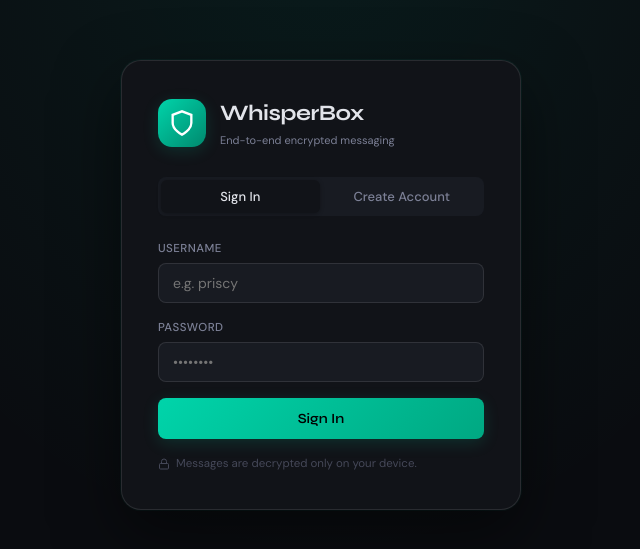
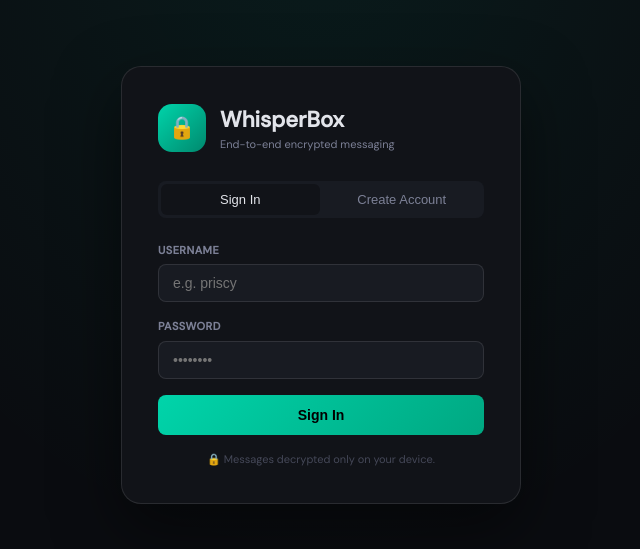
Before and after one commit to PriscyAmore/whisperbox, a React (Vite) app: page /#/auth in a window 1280 px wide. Shown: the part 115-664 px from the top of the page, without its empty margins (319-959 px from the left). Built offline with nearby package versions, Linux system fonts and the light colour scheme.

Commit message:
Enhance AuthPage UI and error handling
Refactor AuthPage layout and styles for improved UI.

```diff
--- a/src/pages/AuthPage.jsx
+++ b/src/pages/AuthPage.jsx
@@ -16,7 +16,6 @@ export default function AuthPage() {
     e.preventDefault();
     setError("");
     setLoading(true);
-
     try {
       if (mode === "register") {
         setStatus("Generating encryption keys…");
@@ -33,7 +32,7 @@ export default function AuthPage() {
         const user = res.data.user || { username };
         const hasKeys = await hasKeyPair(username);
         if (!hasKeys) {
-          setError("No encryption keys found on this device. Please register again.");
+          setError("No keys found. Please register again on this device.");
           setLoading(false);
           setStatus("");
           return;
@@ -49,65 +48,48 @@ export default function AuthPage() {
   };
 
   return (
-    <div className="auth-page">
-      <div className="auth-card">
-        <div className="auth-logo">
-          <div className="logo-mark">
-            <svg width="28" height="28" viewBox="0 0 24 24" fill="none" stroke="currentColor" strokeWidth="2">
-              <path d="M12 22s8-4 8-10V5l-8-3-8 3v7c0 6 8 10 8 10z"/>
-            </svg>
+    <div style={{ display:"flex", alignItems:"center", justifyContent:"center", minHeight:"100vh", background:"radial-gradient(ellipse at 50% 0%, rgba(0,212,170,0.08) 0%, transparent 60%), #0a0c10", padding:"24px" }}>
+      <div style={{ width:"100%", maxWidth:"400px", background:"#111318", border:"1px solid rgba(255,255,255,0.1)", borderRadius:"20px", padding:"36px", boxShadow:"0 24px 64px rgba(0,0,0,0.5)" }}>
+
+        <div style={{ display:"flex", alignItems:"center", gap:"14px", marginBottom:"28px" }}>
+          <div style={{ width:"48px", height:"48px", borderRadius:"14px", background:"linear-gradient(135deg, #00d4aa, #00896e)", display:"flex", alignItems:"center", justifyContent:"center", flexShrink:0 }}>
+            <span style={{ fontSize:"22px" }}>🔒</span>
           </div>
           <div>
-            <h1>WhisperBox</h1>
-            <p className="auth-tagline">End-to-end encrypted messaging</p>
+            <h1 style={{ fontSize:"22px", fontWeight:700, color:"#e2e4ea", margin:0 }}>WhisperBox</h1>
+            <p style={{ fontSize:"11px", color:"#7c8096", margin:0 }}>End-to-end encrypted messaging</p>
           </div>
         </div>
 
-        <div className="auth-tabs">
-          <button className={mode === "login" ? "active" : ""} onClick={() => { setMode("login"); setError(""); }}>Sign In</button>
-          <button className={mode === "register" ? "active" : ""} onClick={() => { setMode("register"); setError(""); }}>Create Account</button>
+        <div style={{ display:"flex", background:"#181b22", borderRadius:"8px", padding:"3px", marginBottom:"24px", gap:"3px" }}>
+          <button onClick={() => { setMode("login"); setError(""); }} style={{ flex:1, padding:"8px", border:"none", borderRadius:"6px", background: mode==="login" ? "#111318" : "transparent", color: mode==="login" ? "#e2e4ea" : "#7c8096", cursor:"pointer", fontSize:"13px", fontWeight:500 }}>Sign In</button>
+          <button onClick={() => { setMode("register"); setError(""); }} style={{ flex:1, padding:"8px", border:"none", borderRadius:"6px", background: mode==="register" ? "#111318" : "transparent", color: mode==="register" ? "#e2e4ea" : "#7c8096", cursor:"pointer", fontSize:"13px", fontWeight:500 }}>Create Account</button>
         </div>
 
-        <form onSubmit={handleSubmit} className="auth-form">
-          <div className="field">
-            <label>Username</label>
-            <input
-              type="text"
-              value={username}
-              onChange={(e) => setUsername(e.target.value)}
-              placeholder="e.g. priscy"
-              required
-              autoComplete="username"
-              disabled={loading}
-            />
+        <form onSubmit={handleSubmit} style={{ display:"flex", flexDirection:"column", gap:"16px" }}>
+          <div style={{ display:"flex", flexDirection:"column", gap:"6px" }}>
+            <label style={{ fontSize:"11px", fontWeight:600, color:"#7c8096", textTransform:"uppercase", letterSpacing:"0.04em" }}>Username</label>
+            <input type="text" value={username} onChange={(e) => setUsername(e.target.value)} placeholder="e.g. priscy" required disabled={loading}
+              style={{ padding:"10px 14px", border:"1px solid rgba(255,255,255,0.1)", borderRadius:"8px", background:"#181b22", color:"#e2e4ea", fontSize:"14px", outline:"none" }} />
           </div>
-          <div className="field">
-            <label>Password</label>
-            <input
-              type="password"
-              value={password}
-              onChange={(e) => setPassword(e.target.value)}
-              placeholder="••••••••"
-              required
-              autoComplete={mode === "register" ? "new-password" : "current-password"}
-              disabled={loading}
-            />
+          <div style={{ display:"flex", flexDirection:"column", gap:"6px" }}>
+            <label style={{ fontSize:"11px", fontWeight:600, color:"#7c8096", textTransform:"uppercase", letterSpacing:"0.04em" }}>Password</label>
+            <input type="password" value={password} onChange={(e) => setPassword(e.target.value)} placeholder="••••••••" required disabled={loading}
+              style={{ padding:"10px 14px", border:"1px solid rgba(255,255,255,0.1)", borderRadius:"8px", background:"#181b22", color:"#e2e4ea", fontSize:"14px", outline:"none" }} />
           </div>
 
-          {error && <div className="auth-error">{error}</div>}
-          {status && <div className="auth-status"><span className="status-dot" />{status}</div>}
+          {error && <div style={{ padding:"10px 14px", borderRadius:"8px", background:"rgba(255,92,92,0.1)", border:"1px solid rgba(255,92,92,0.2)", color:"#ff5c5c", fontSize:"13px" }}>{error}</div>}
+          {status && <div style={{ display:"flex", alignItems:"center", gap:"8px", fontSize:"13px", color:"#00d4aa" }}><span style={{ width:"7px", height:"7px", borderRadius:"50%", background:"#00d4aa", display:"inline-block" }}></span>{status}</div>}
 
-          <button type="submit" className="btn-auth" disabled={loading}>
+          <button type="submit" disabled={loading}
+            style={{ padding:"12px", border:"none", borderRadius:"8px", background:"linear-gradient(135deg, #00d4aa, #00a882)", color:"#000", fontSize:"14px", fontWeight:700, cursor: loading ? "not-allowed" : "pointer", opacity: loading ? 0.5 : 1 }}>
             {loading ? "Please wait…" : mode === "register" ? "Create Account & Generate Keys" : "Sign In"}
           </button>
         </form>
 
-        <div className="auth-note">
-          <svg width="12" height="12" viewBox="0 0 24 24" fill="none" stroke="currentColor" strokeWidth="2"><rect x="3" y="11" width="18" height="11" rx="2"/><path d="M7 11V7a5 5 0 0110 0v4"/></svg>
-          {mode === "register"
-            ? "Your private key is generated locally and never sent to our servers."
-            : "Messages are decrypted only on your device."}
-        </div>
+        <p style={{ marginTop:"16px", fontSize:"11px", color:"#454858", textAlign:"center" }}>
+          {mode === "register" ? "🔒 Private key generated locally — never sent to servers." : "🔒 Messages decrypted only on your device."}
+        </p>
       </div>
     </div>
   );
```
